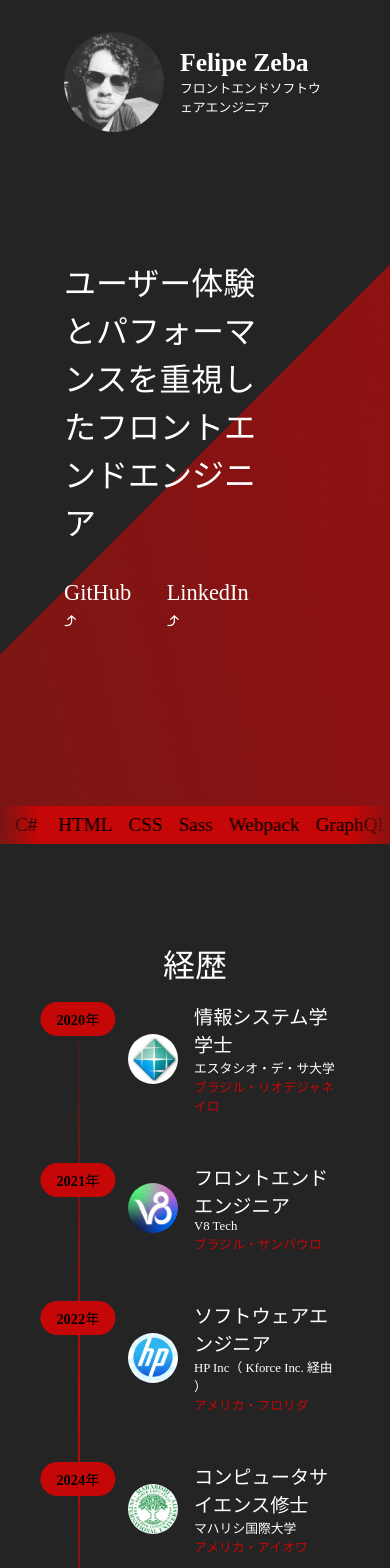
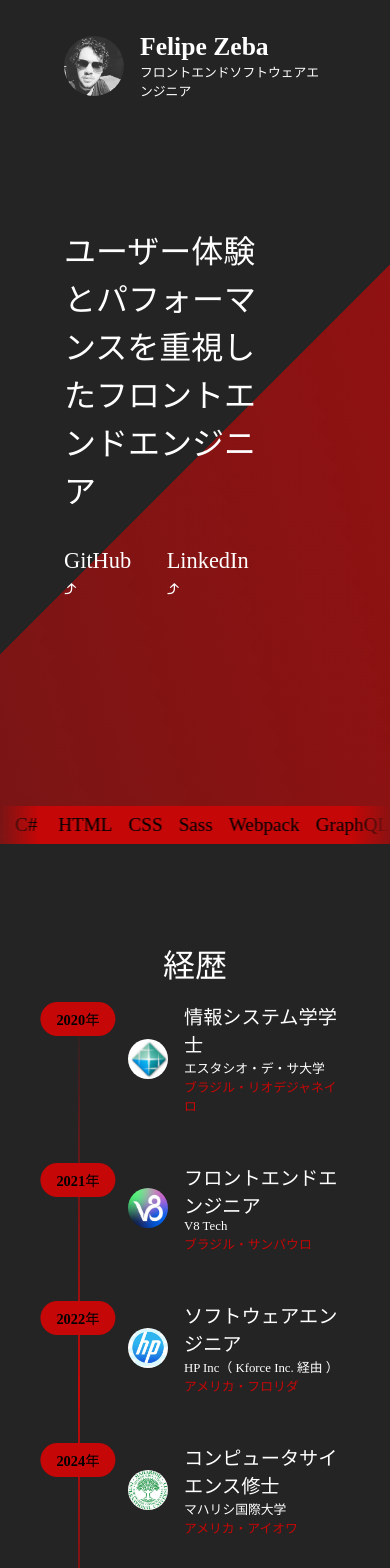
Before and after one commit to felipe-zg/css-demo, a React (Vite) app: page / in a window 390 px wide. Shown: the top 1568 px of the page. Built offline with nearby package versions, Linux system fonts and the light colour scheme; a web font is replaced by a local one.

Commit message:
refactor: adjust smartphone image responsiveness

```diff
--- a/src/components/RoundImage/RoundImage.module.scss
+++ b/src/components/RoundImage/RoundImage.module.scss
@@ -20,3 +20,17 @@
 .large {
   width: 100px;
 }
+
+@media (max-width: 980px) {
+  .small {
+    width: 40px;
+  }
+
+  .medium {
+    width: 50px;
+  }
+
+  .large {
+    width: 60px;
+  }
+}
```
